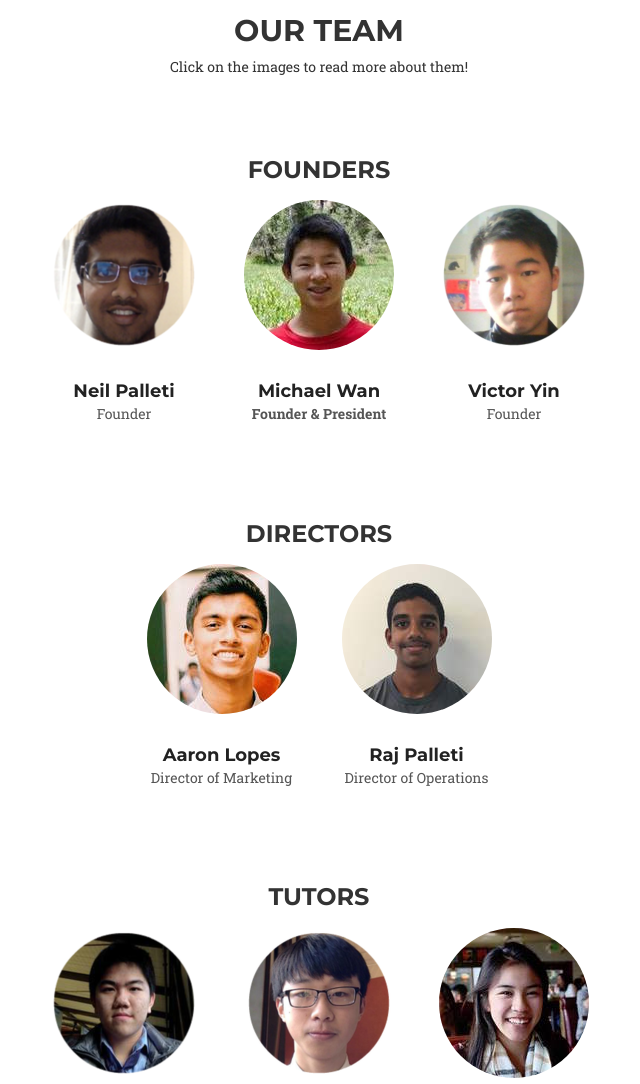
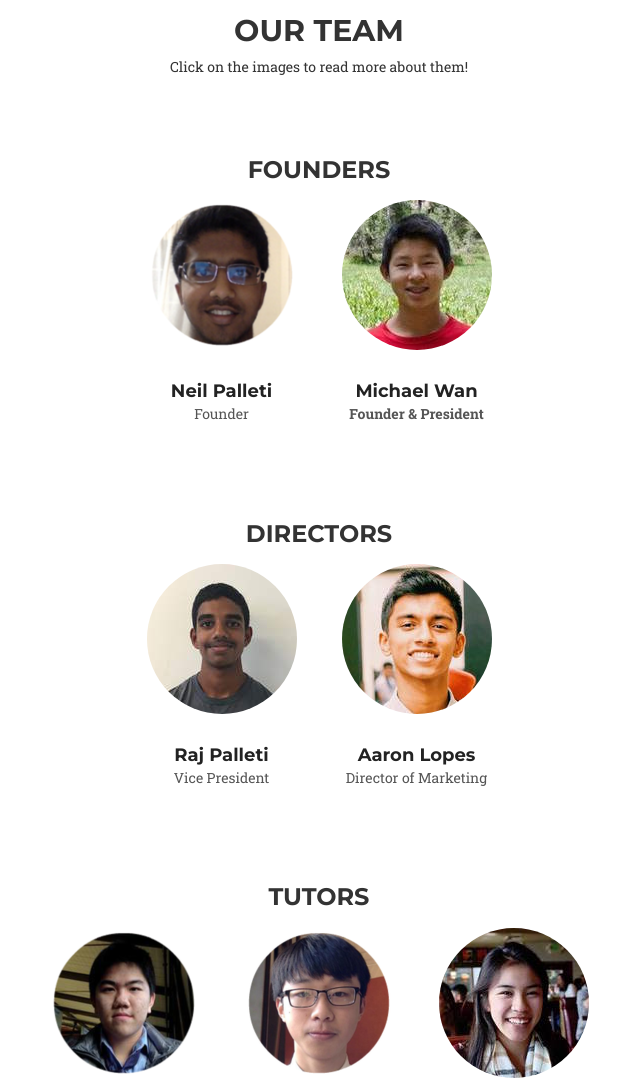
Before and after one commit to Aeratian/caltutors, a Django app: page /team/ in a window 1280 px wide. Shown: the part 156-1240 px from the top of the page, without its empty margins (321-961 px from the left). Run offline with Django 3.2, Linux system fonts and the light colour scheme; some libraries are stand-ins or nearby versions; some web fonts are replaced.

Commit message:
Fixed leadership team

```diff
--- a/pages/templates/pages/team.html
+++ b/pages/templates/pages/team.html
@@ -109,7 +109,7 @@
 			<div class="noselect container" style = "text-align: center">
 				<h3>Founders</h3>
 				<div class="row" style = "align: center">
-					<div class="col-lg-3"></div>
+					<div class="col-lg-4"></div>
 					<div class="col-lg-2">
 						<div class = "team-member">
 							<a href = "/team_member?name=neil">
@@ -130,17 +130,7 @@
 							</a>
 						</div>
 					</div>
-					<div class="col-lg-2">
-						<div class = "team-member">
-							<a href = "/team_member?name=victor">
-								{% load static %}
-								<img src = "{% static 'img/team/victor.png' %}" class = "img-circle" alt="" onMouseOver="show_blurb()" onMouseOut="hide_blurb()">
-								<h4>Victor Yin</h4>
-								<p>Founder</p>
-							</a>
-						</div>
-					</div>
-					<div class="col-lg-3"></div>
+					<div class="col-lg-4"></div>
 				</div>
 			</div>
 		</section>
@@ -153,21 +143,21 @@
 					<div class = "col-lg-4"></div>
 					<div class="col-lg-2">
 						<div class = "team-member">
+							<a href = "/team_member?name=raj">
+								{% load static %}
+								<img src = "{% static 'img/team/raj.png' %}" class = "img-circle" alt="" onMouseOver="show_blurb()" onMouseOut="hide_blurb()">
+								<h4>Raj Palleti</h4>
+								<p>Vice President</p>
+							</a>
+						</div>
+					</div>
+					<div class="col-lg-2">
+						<div class = "team-member">
 							<a href = "/team_member?name=aaron_lopes">
 								{% load static %}
 								<img src = "{% static 'img/team/aaron_lopes.png' %}" class = "img-circle" alt="" onMouseOver="show_blurb()" onMouseOut="hide_blurb()">
 								<h4>Aaron Lopes</h4>
 								<p>Director of Marketing</p>
-							</a>
-						</div>
-					</div>
-					<div class="col-lg-2">
-						<div class = "team-member">
-							<a href = "/team_member?name=raj">
-								{% load static %}
-								<img src = "{% static 'img/team/raj.png' %}" class = "img-circle" alt="" onMouseOver="show_blurb()" onMouseOut="hide_blurb()">
-								<h4>Raj Palleti</h4>
-								<p>Director of Operations</p>
 							</a>
 						</div>
 					</div>
```
